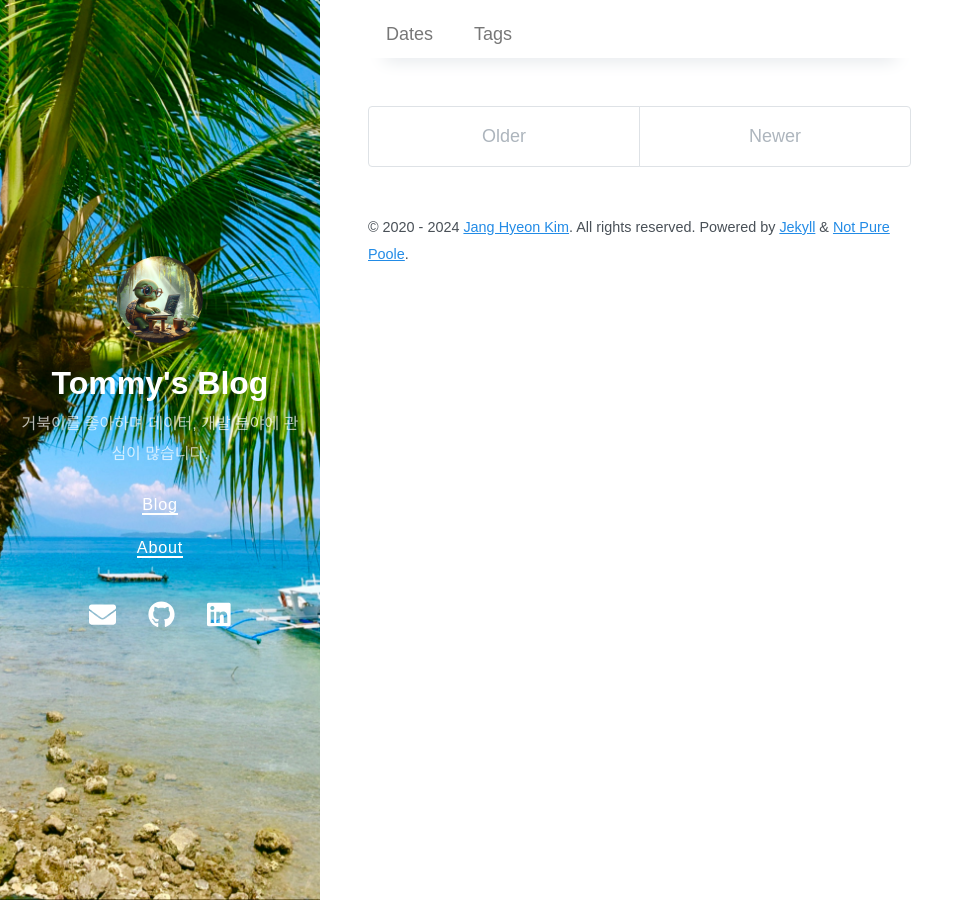
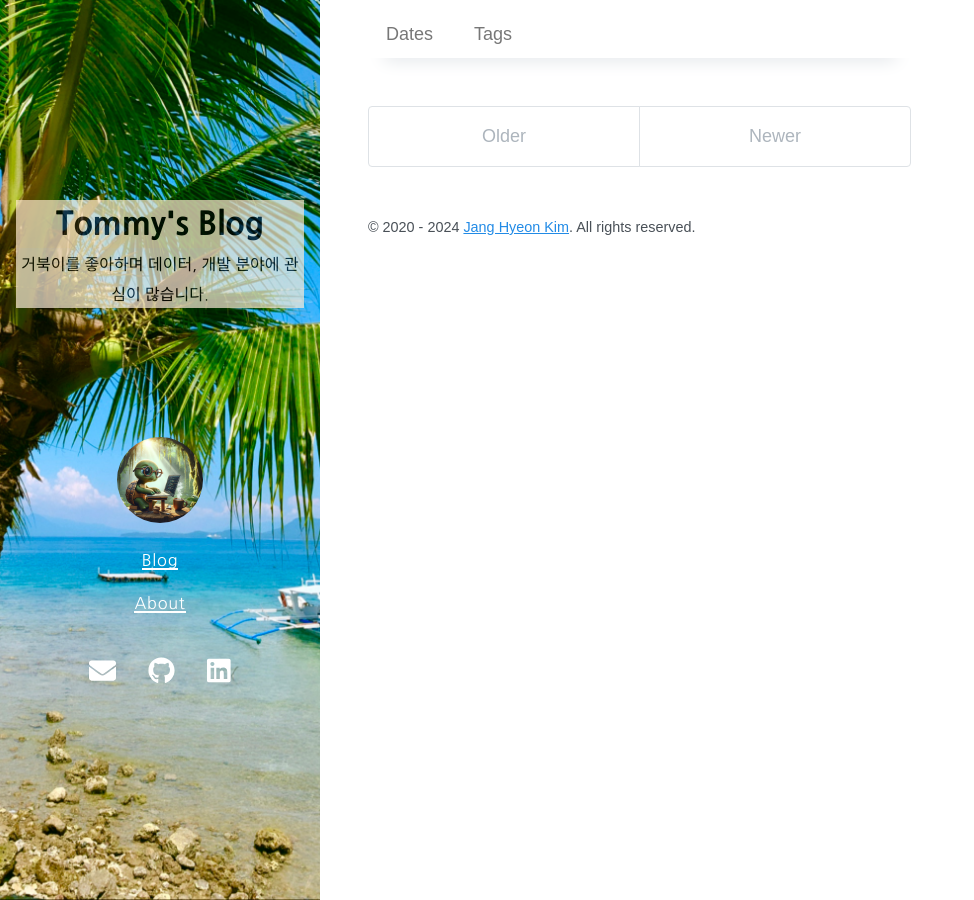
Before and after one commit to tommy4turtle/tommy4turtle.github.io, a Jekyll site: the page built from index.markdown, in a window 1280 px wide. Shown: the whole page, without its empty margins (0-974 px from the left). Built offline with Jekyll 4.4.1, drawn with Linux system fonts in a browser that asks for light colours; nearby versions of some CDN libraries; the list of posts is cut into pages by our own code.

Commit message:
fix color

```diff
--- a/_includes/content.html
+++ b/_includes/content.html
@@ -12,6 +12,5 @@
   {%- endif -%}
   <small>
     &copy; {{ year_string }} {% if site.author %}<a href="{{ site.author.url }}">{{ site.author.name }}</a>{% endif %}. All rights reserved.
-    Powered by <a href="https://jekyllrb.com/">Jekyll</a> & <a href="https://github.com/vszhub/not-pure-poole">Not Pure Poole</a>.
   </small>
 </footer>
--- a/_includes/sidebar-left.html
+++ b/_includes/sidebar-left.html
@@ -1,4 +1,10 @@
 <header class="masthead">
+  <div class="masthead-title">
+    <a href="{{ "/" | relative_url }}" title="Home">{{ site.title }}</a>
+  </div>
+  <div class="masthead-tagline">
+    <small>{{ site.description }}</small>
+  </div>
   {% if site.avatar -%}
     <div class="avatar">
       {%- if site.avatar contains "://" -%}
@@ -9,12 +15,6 @@
       <img src="{{ avatar }}" class="avatar-image" alt="{{ site.author.name }}">
     </div>
   {%- endif %}
-  <div class="masthead-title">
-    <a href="{{ "/" | relative_url }}" title="Home">{{ site.title }}</a>
-  </div>
-  <div class="masthead-tagline">
-    <small>{{ site.description }}</small>
-  </div>
   {%- if site.data.navigation -%}
   <nav class="navigation">
     <ul class="navigation-list">
--- a/_layouts/default.html
+++ b/_layouts/default.html
@@ -6,7 +6,7 @@
   <body>
 
     <div class="container pure-g">
-      {%- assign cover_bg_color = site.cover_bg_color | default: "rgb(40, 73, 77)" -%}
+      {%- assign cover_bg_color = site.cover_bg_color | default: "rgb(0, 0, 0)" -%}
       {%- assign cover_color    = site.cover_color    | default: "rgb(255, 255, 255)" -%}
       {%- assign cover_image    = site.cover_image -%}
       {%- if page.cover_bg_color -%}
@@ -18,7 +18,7 @@
       {%- if page.cover_image -%}
         {%- assign cover_image     = page.cover_image -%}
       {%- endif -%}
-      <div class="sidebar-left pure-u-1 pure-u-md-1-4" style="background-color: {{ cover_bg_color }}; color: {{ cover_color}}; {% if cover_image %}background-image: url({{ cover_image | relative_url }});{% endif %}">
+      <div class="sidebar-left pure-u-1 pure-u-md-1-4" style=" background-color: {{ cover_bg_color }}; color: {{ cover_color}}; {% if cover_image %}background-image: url({{ cover_image | relative_url }});{% endif %}">
         {%- include sidebar-left.html -%}
       </div>
 
--- a/_sass/_sidebar.scss
+++ b/_sass/_sidebar.scss
@@ -6,6 +6,7 @@
   text-align: center;
   margin: auto;
   width: 100%;
+  font-family: var(--text-font);
 
   a {
     color: inherit;
@@ -27,6 +28,10 @@
   margin: 0;
   font-size: 2rem;
   font-weight: 900;
+  color: black;
+  background-color: blanchedalmond;
+  opacity: .7;
+
 
   a:hover,
   a:focus {
@@ -40,6 +45,9 @@
   font-size: 1.25rem;
   font-weight: 400;
   opacity: .7;
+  color: black;
+  background-color: antiquewhite;
+  margin-bottom: 45%;
 }
 
 .navigation-list {
--- a/_sass/_variables.scss
+++ b/_sass/_variables.scss
@@ -1,3 +1,6 @@
+@import url('https://fonts.googleapis.com/css2?family=Nanum+Gothic:wght@400;800&family=Roboto:wght@100&display=swap');
+
+
 :root {
   --gray-000: #f8f9fa;
   --gray-100: #f1f3f5;
@@ -26,13 +29,13 @@
   --blue-400: #4dabf7;
   --yellow-100: #fff3bf;
 
-  --body-font: -apple-system, BlinkMacSystemFont, "Segoe UI", Roboto, "Helvetica Neue", Arial, "Noto Sans", sans-serif, "Apple Color Emoji", "Segoe UI Emoji", "Segoe UI Symbol", "Noto Color Emoji";
+  --body-font: "Nanum Gothic" -apple-system, BlinkMacSystemFont, "Segoe UI", Roboto, "Helvetica Neue", Arial, "Noto Sans", sans-serif, "Apple Color Emoji", "Segoe UI Emoji", "Segoe UI Symbol", "Noto Color Emoji";
   --body-font-size: 18px;
   --body-line-height: 1.5;
   --body-color: var(--gray-700);
   --body-bg: #fff;
 
-  --text-font: Times, "Times New Roman", "Free Serif", "Noto Serif", TimesNewRomanPSMT, "Droid Serif";
+  --text-font: "Nanum Gothic", Times, "Times New Roman", "Free Serif", "Noto Serif", TimesNewRomanPSMT, "Droid Serif";
 
   --link-color: var(--blue);
   --link-hover-color: #1c7ed6;
```
Also changed, not shown: bg 2.jpeg (deleted).
